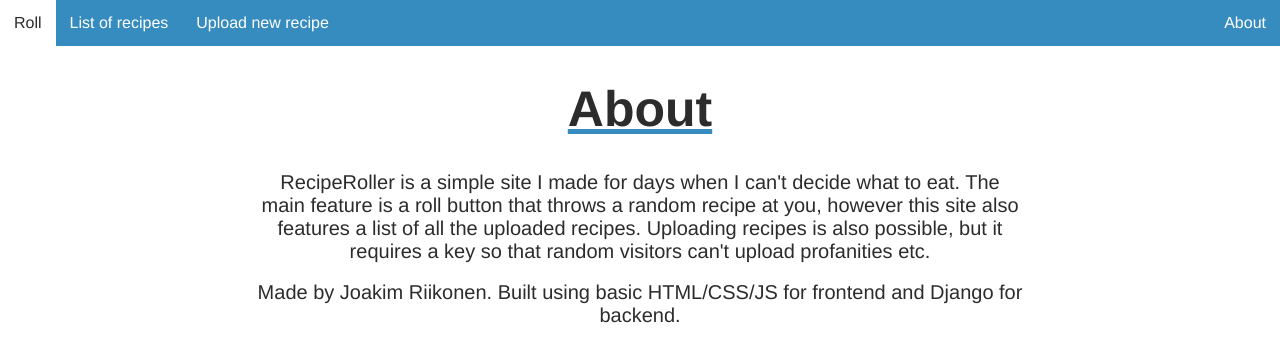
After one commit to JoakimRiikonen/RecipeRoller, a Django app: page /about/ in a window 1280 px wide. The commit adds this page. Shown: the top 362 px of the page. Run offline with Django 3.2, Linux system fonts and the light colour scheme.

Commit message:
styling done, about page added

```diff
--- a/core/forms.py
+++ b/core/forms.py
@@ -17,7 +17,7 @@ class AddRecipeForm(forms.Form):
     # correct key will be different in prod
     v = validators.RegexValidator(r'1234', "Auth key is invalid", "invalid")
     authkey = forms.CharField(validators=[v])
-    authkey.widget.attrs = {'placeholder': 'Confirm the auth token'}
+    authkey.widget.attrs = {'placeholder': 'Confirm the authorization key'}
 
     def __init__(self, *args, **kwargs):
         extra_ingredients = kwargs.pop('extra_ingredients', 0)
--- a/core/static/core/styles2.css
+++ b/core/static/core/styles2.css
@@ -16,9 +15,8 @@ body {
     margin: 0;
     padding: 0;
     overflow: hidden;
-    background-color: #2c2c2c;
+    background-color: #368cbf;
 }
-
 
 #navbar li {
     float: left;
@@ -39,25 +37,15 @@ body {
     color: #2c2c2c
 }
 
-@media screen and (min-width: 1000px){
 
-    .upper-container {
-        width: 1000px;
-    }
-
-    .lower-container {
-        width: 1000px;
-        display: flex;
-    }
-
-    #ingredients {
-        width: 100%
-    }
-}
 
 
 h1 {
     font-size: 50px;
+    /* padding-bottom: 2px;
+    border-bottom: 4px solid #368cbf; */
+    text-decoration: underline;
+    text-decoration-color: #368cbf;
 }
 
 p {
@@ -100,7 +88,7 @@ button:active {
 
 #title{
     font-weight: bold;
-    font-size: 28px;
+    font-size: 50px;
 }
 
 #ingredients {
@@ -220,25 +222,43 @@ input[type=submit]:active{
     color: #2c2c2c;
 }
 
-button:hover {
-    background-color: #2c2c2c;
-    color: white;
-    cursor: pointer;
-}
-
-button:active {
-    background-color: white;
-    color: #2c2c2c;
-}
-
 #inputs{
     margin: 0 auto;
-    width: 40%;
+    width: 80%;
 }
 
 #inputtitle{
     text-align: left;
     margin: 15px 0 0 0;
+}
+
+#about p{
+    margin: 0 auto;
+    width: 90%;
+}
+
+@media screen and (min-width: 1000px){
+
+    .upper-container {
+        width: 1000px;
+    }
+
+    .lower-container {
+        width: 1000px;
+        display: flex;
+    }
+
+    #ingredients {
+        width: 100%
+    }
+
+    #inputs {
+        width: 40%;
+    }
+
+    #about p{
+        width: 60%;
+    }
 }
 
 .error{
--- /dev/null
+++ b/core/templates/core/about.html
@@ -0,0 +1,14 @@
+{% extends "core/base.html" %}
+{% block content %}
+<div id=about>
+    <h1 id=title>About</h1>
+    <p>
+        RecipeRoller is a simple site I made for days when I can't decide what to eat.
+        The main feature is a roll button that throws a random recipe at you, however this site also
+        features a list of all the uploaded recipes. Uploading recipes is also possible,
+        but it requires a key so that random visitors can't upload profanities etc.
+    </p>
+    <br>
+    <p>Made by Joakim Riikonen. Built using basic HTML/CSS/JS for frontend and Django for backend.</p>
+</div>
+{% endblock %}
--- a/core/templates/core/base.html
+++ b/core/templates/core/base.html
@@ -11,7 +11,7 @@
             <li><a href="{% url 'index' %}">Roll</a></li>
             <li><a href="{% url 'listrecipes' %}">List of recipes</a></li>
             <li><a href="{% url 'addrecipe' %}">Upload new recipe</a></li>
-            <li style="float:right"><a href="#">About</a></li>
+            <li style="float:right"><a href="{% url 'about' %}">About</a></li>
         </ul>
     </div>
     <div id=content>
--- a/core/templates/core/index.html
+++ b/core/templates/core/index.html
@@ -6,6 +6,6 @@
     </div>
     <form action="" method="POST">
         {% csrf_token %}
-        <button id="rollbutton">Roll for a recipe!</button>
+        <button>Roll for a recipe!</button>
     </form>
 {% endblock %}
--- a/core/templates/core/listrecipes.html
+++ b/core/templates/core/listrecipes.html
@@ -1,7 +1,7 @@
 {% extends "core/base.html" %}
 {% block content %}
     <div id=recipeslist>
-        <p id=title>List of recipes:</p>
+        <h1 id=title>List of recipes:</h1>
         {% if recipes %}
         <ul>
             {% for recipe in recipes %}
--- a/core/urls.py
+++ b/core/urls.py
@@ -6,5 +6,6 @@ urlpatterns = [
     path('', views.index, name='index'),
     path('recipe/<recipe_id>/', views.recipe, name='recipe-view'),
     path('recipes/', views.listrecipes.as_view(), name='listrecipes'),
-    path('add/', views.addrecipe, name='addrecipe')
+    path('add/', views.addrecipe, name='addrecipe'),
+    path('about/', views.about, name='about')
 ]
--- a/core/views.py
+++ b/core/views.py
@@ -25,15 +25,15 @@ def recipe(request, recipe_id):
         'description': r.description,
         'ingredients': ingredients,
         'steps': steps,
-
     }
     return render(request, 'core/recipe.html', context=context)
 
 def redir():
     length = Recipe.objects.all().count()
-    recipe = randint(1,length)
-    path = '/recipe/' + str(recipe) + "/"
-    return redirect(path)
+    if length > 0:
+        recipe = randint(1,length)
+        path = '/recipe/' + str(recipe) + "/"
+        return redirect(path)
 
 class listrecipes(ListView):
     model = Recipe
@@ -66,3 +66,6 @@ def addrecipe(request):
     else:
         form = AddRecipeForm()
     return render(request, 'core/addrecipe.html', {'form': form})
+
+def about(request):
+    return render(request, 'core/about.html')
```
Also changed, not shown: other parts of core/static/core/styles2.css (+21 -8 lines), core/templates/core/addrecipe.html (+2 -59 lines), db.sqlite3.
